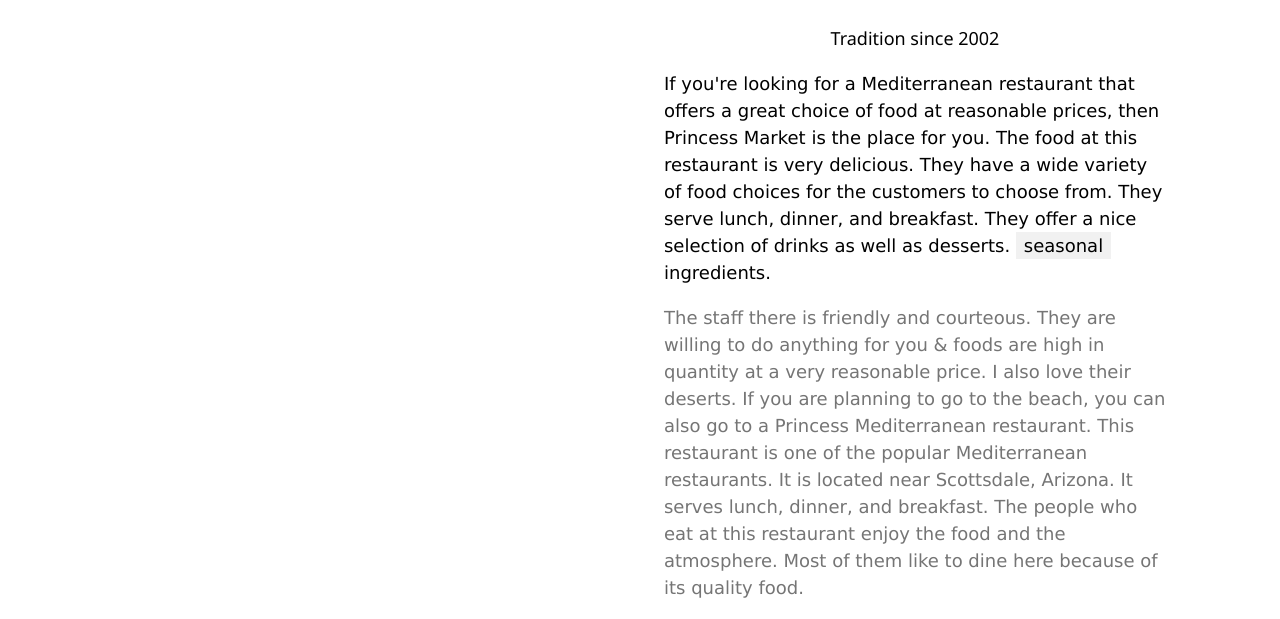
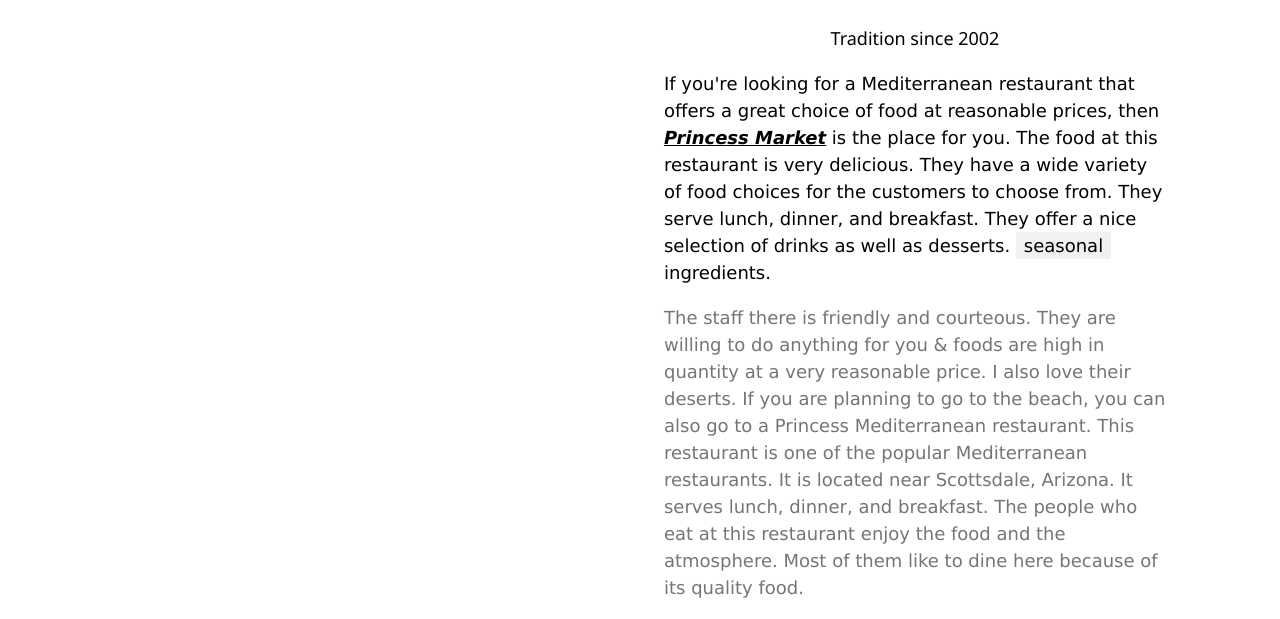
Before and after one commit to GreenSEOServices/princessmarket, a plain HTML site: page index.html in a window 1280 px wide. Shown: the part 181-800 px from the top of the page. Drawn offline with nearby package versions, Linux system fonts and the light colour scheme.

Commit message:
inserted link

```diff
--- a/index.html
+++ b/index.html
@@ -44,7 +44,7 @@
         <h1 class="w3-center">About Princess Restaurant</h1><br>
         <h5 class="w3-center">Tradition since 2002</h5>
         <p class="w3-large">If you're looking for a Mediterranean restaurant that offers a great choice of food
-            at reasonable prices, then Princess Market is the place for you.
+            at reasonable prices, then <a href="https://princessmarket.com/"><b><i>Princess Market</i></b></a> is the place for you.
             The food at this restaurant is very delicious.
             They have a wide variety of food choices for the customers to choose from.
             They serve lunch, dinner, and breakfast. They offer a nice selection of drinks as well as desserts.
```
